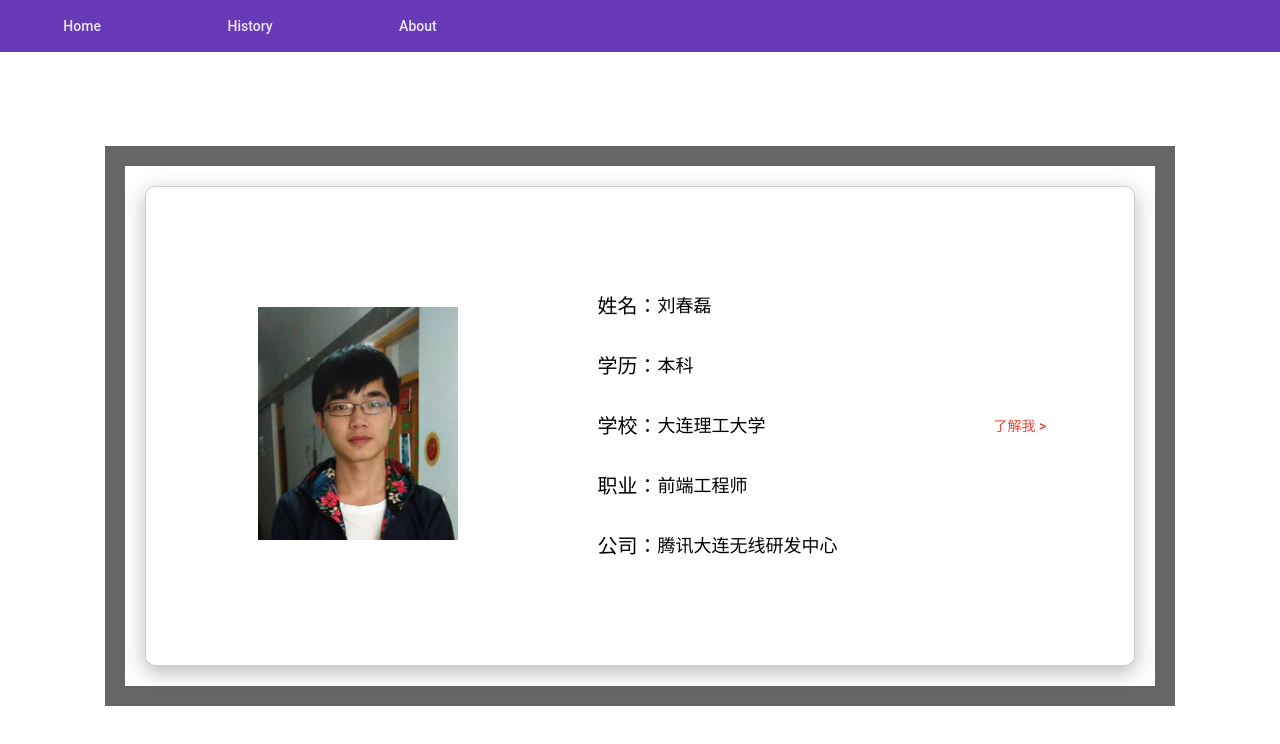
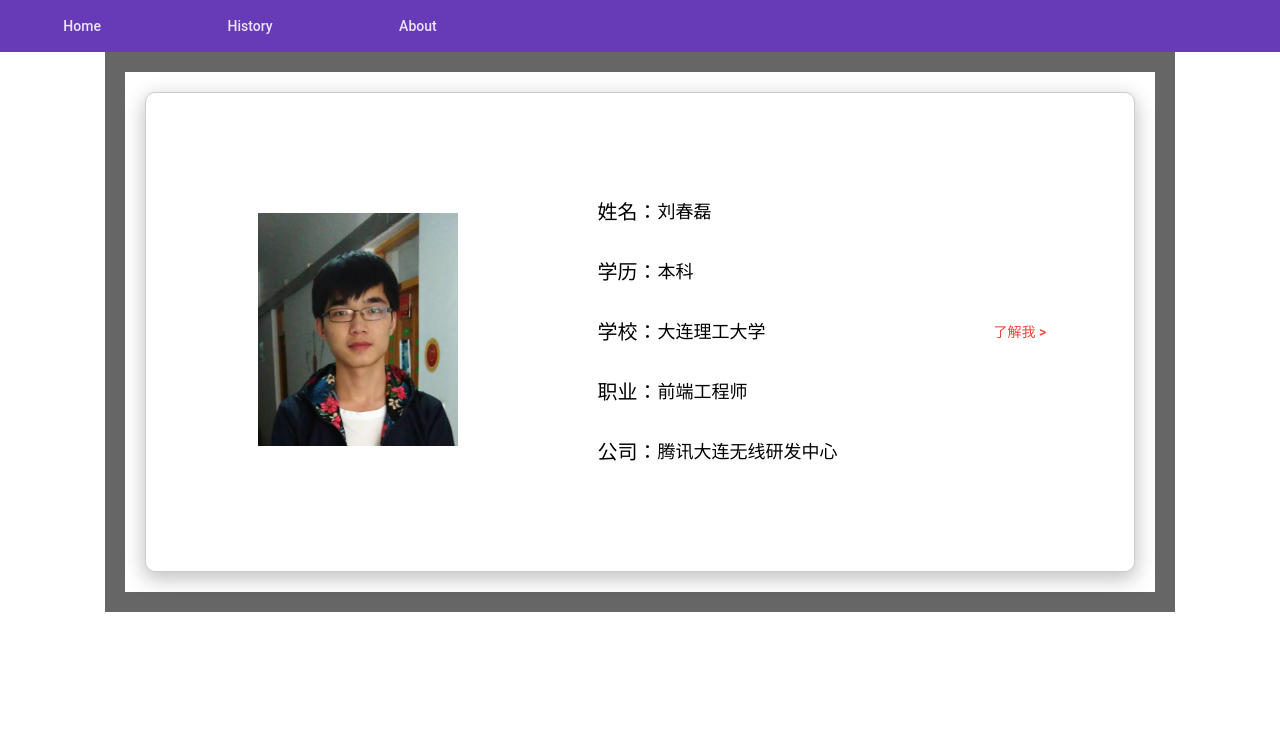
Before and after one commit to rannuo/my-resume, an Angular app: page / in a window 1280 px wide. Shown: the top 744 px of the page. Built offline with nearby package versions, Linux system fonts and the light colour scheme.

Commit message:
首页适配移动端

```diff
--- a/src/app/home/home.component.css
+++ b/src/app/home/home.component.css
@@ -10,6 +10,8 @@
   overflow: auto;
 }
 .main-wraper {
+  position: absolute;
+  top: 0px;
   display: flex;
   padding: 20px;
   border: 20px solid #666;
```
